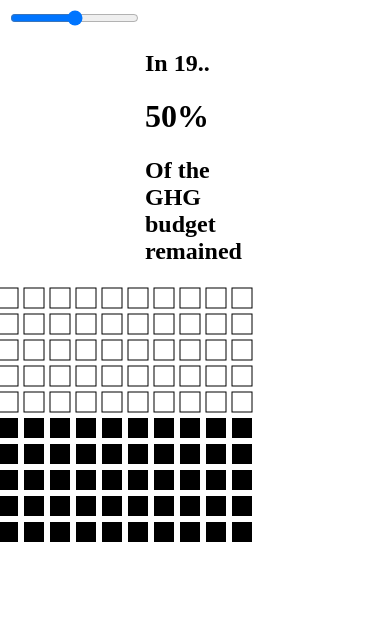
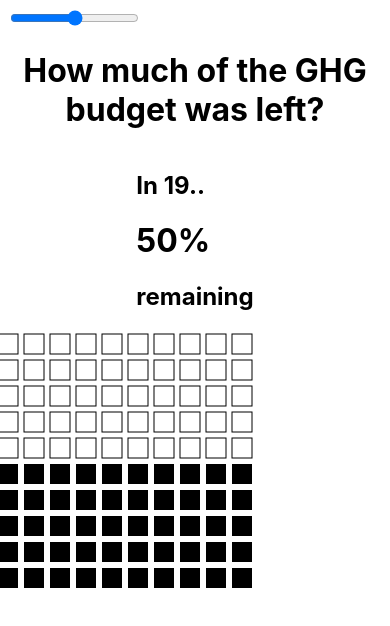
Before and after one commit to tbk03/climate-indicators, a Svelte app: page / in a window 390 px wide. Shown: the top 626 px of the page. Built offline with nearby package versions, Linux system fonts and the light colour scheme.

Commit message:
refactor waffle component ahead of making responsive

```diff
--- a/src/App.svelte
+++ b/src/App.svelte
@@ -1,31 +1,18 @@
 <script>
-  import { make2DArray } from "./lib/unit-chart-util.js";
   import WaffleChart from "./lib/Waffle-Chart.svelte";
-  // --------------------------------------------------------------
-  // SET UP UNIT CHART
-  // --------------------------------------------------------------
 
-  // DIMENSIONS
-  let numRows = 10;
-  let numCols = 10;
-  let unitHeight = 20;
-  let unitWidth = 20;
-  let gutter = 6;
-
-  // DATA STRUCTURE
-  let grid = make2DArray(numRows, numCols);
 
   // --------------------------------------------------------------
   // UPDATE NUMBER OF UNIT CELLS WHICH ARE FILLED
   // --------------------------------------------------------------
-  let numFilledCells = 50; // initial number of cells to fill
+  let percGHGBudget = 50; // initial number of cells to fill
 </script>
 
 <main>
   <div class="range-container">
-    <input type="range" min="0" max="100" bind:value={numFilledCells} />
+    <input type="range" min="0" max="100" bind:value={percGHGBudget} />
   </div>
-    <WaffleChart {grid} {unitHeight} {unitWidth} {gutter} {numFilledCells} />
+    <WaffleChart numFilledCells={percGHGBudget} />
 </main>
 
 <style>
--- a/src/app.css
+++ b/src/app.css
@@ -1,11 +1,8 @@
-/* :root {
+:root {
+  /* default for typography */
   font-family: Inter, system-ui, Avenir, Helvetica, Arial, sans-serif;
-  line-height: 1.5;
-  font-weight: 400;
 
-  color-scheme: light dark;
-  color: rgba(255, 255, 255, 0.87);
-  background-color: #242424;
+
 
   font-synthesis: none;
   text-rendering: optimizeLegibility;
@@ -14,6 +11,7 @@
   -webkit-text-size-adjust: 100%;
 }
 
+/*
 a {
   font-weight: 500;
   color: #646cff;
--- a/src/lib/Waffle-Chart.svelte
+++ b/src/lib/Waffle-Chart.svelte
@@ -1,9 +1,19 @@
 <script>
-  export let grid;
-  export let unitWidth;
-  export let unitHeight;
-  export let gutter;
+  import { make2DArray } from "./unit-chart-util.js";
+
   export let numFilledCells;
+
+    // --------------------------------------------------------------
+  // SET UP UNIT CHART
+  // --------------------------------------------------------------
+  let numRows = 10;
+  let numCols = 10;
+
+  // DATA STRUCTURE
+  let grid = make2DArray(numRows, numCols);
+  let unitHeight = 20;
+  let unitWidth = 20;
+  let gutter = 6;
 
   // --------------------------------------------------------------
   // UPDATE NUMBER OF UNIT CELLS WHICH ARE FILLED
@@ -29,14 +39,16 @@
   }
 </script>
 
+<div class="waffle-title">
+  <h1>How much of the GHG budget was left?</h1>
+</div>
 <div class="waffle-container">
   <div class="waffle-desc">
     <h2>In 19..</h2>
     <!-- {#key numFilledCells} -->
-        <h1 class="waffle-percent">{numFilledCells}%</h1>
+    <h1 class="waffle-percent">{numFilledCells}%</h1>
     <!-- {/key} -->
-    <h2>Of the GHG budget remained</h2>
-
+    <h2>remaining</h2>
   </div>
 
   <div class="waffle">
@@ -68,9 +80,14 @@
     justify-content: center;
   }
 
+  /* WAFFLE TITLE */
+  .waffle-title {
+    text-align: center;
+  }
+
   /* WAFFLE DESCRIPTION */
   .waffle-desc {
-    max-width: 100px;
+    max-width: 200px;
   }
 
   /* WAFFLE CHART */
```
